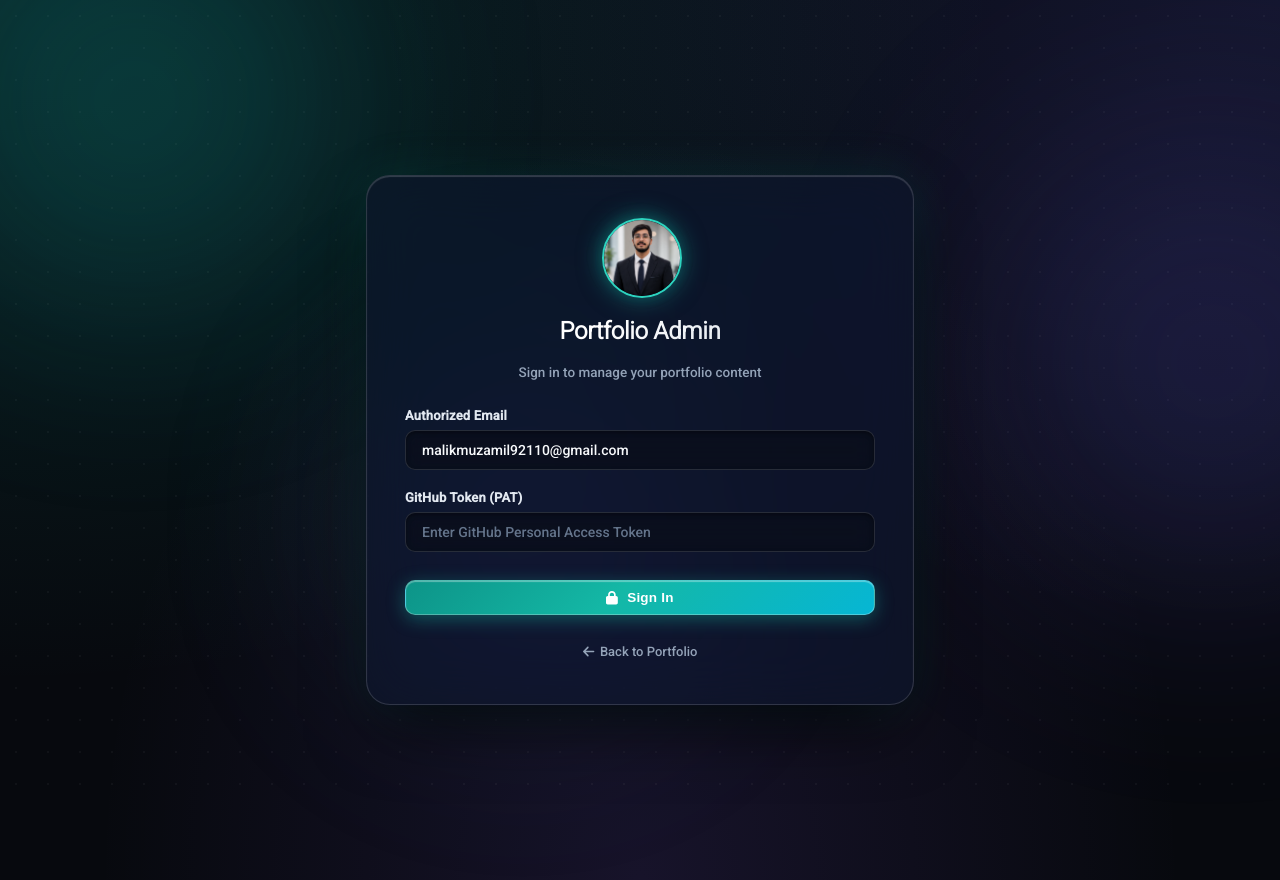
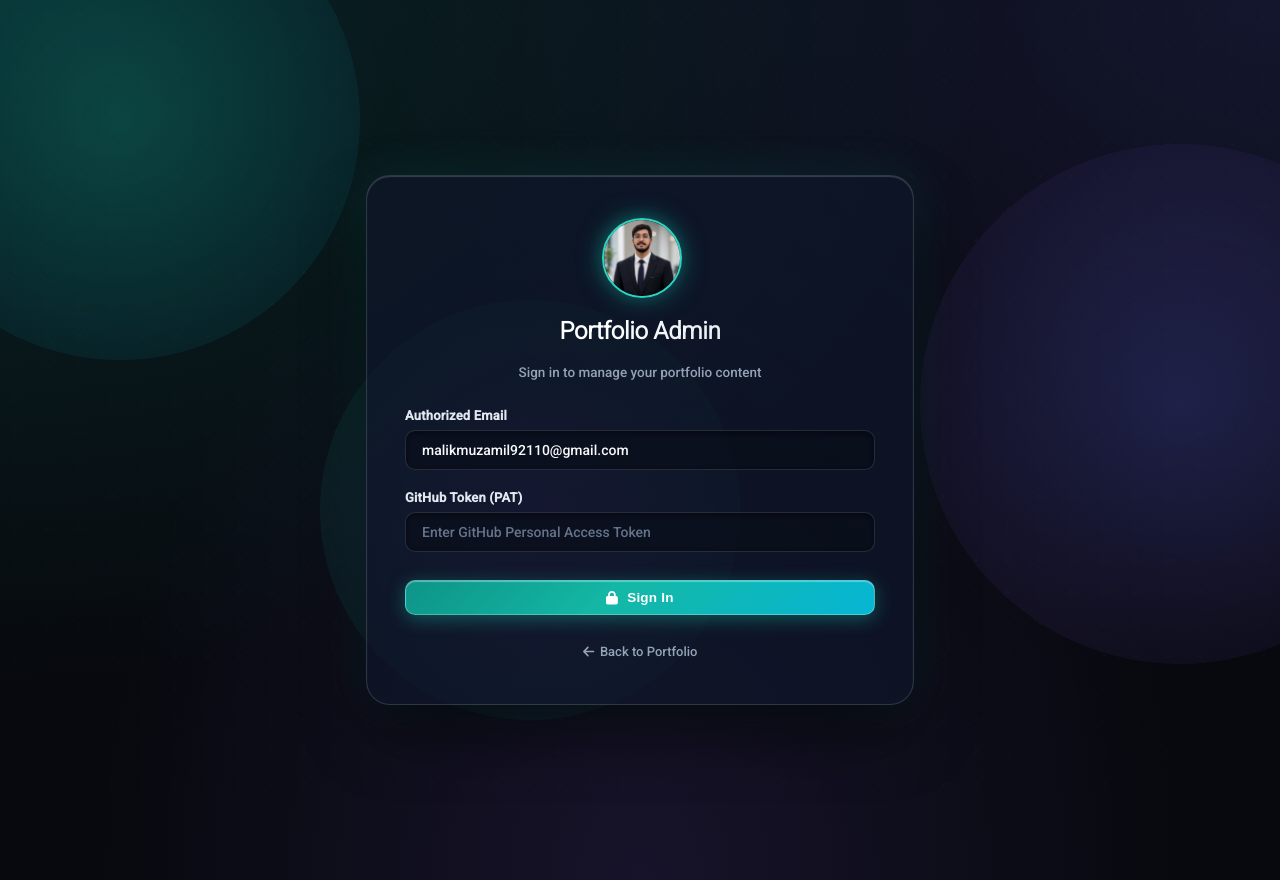
Before and after one commit to MalickMuzamil/Portfolio-new, a React (Create React App) app: page /admin in a window 1280 px wide. Built offline with nearby package versions, Linux system fonts and the light colour scheme.

Commit message:
smooth scroll

```diff
--- a/src/pages/admin/styles/admin.css
+++ b/src/pages/admin/styles/admin.css
@@ -1053,3 +1053,23 @@
 .admin-modal::-webkit-scrollbar-thumb:hover {
 	background: rgba(20, 184, 166, 0.4);
 }
+
+/* Keep scrolling lightweight by avoiding repeated backdrop-filter repaints. */
+.admin-page-container * {
+	backdrop-filter: none;
+	-webkit-backdrop-filter: none;
+}
+
+.admin-aura-orb {
+	filter: none;
+	animation: none;
+	will-change: auto;
+}
+
+.admin-header {
+	background: rgba(8, 12, 22, 0.96);
+}
+
+.admin-sticky-footer {
+	background: rgba(8, 12, 22, 0.97);
+}
```
